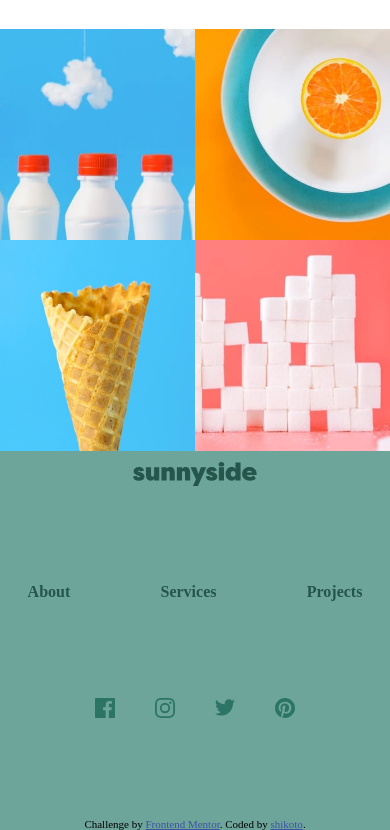
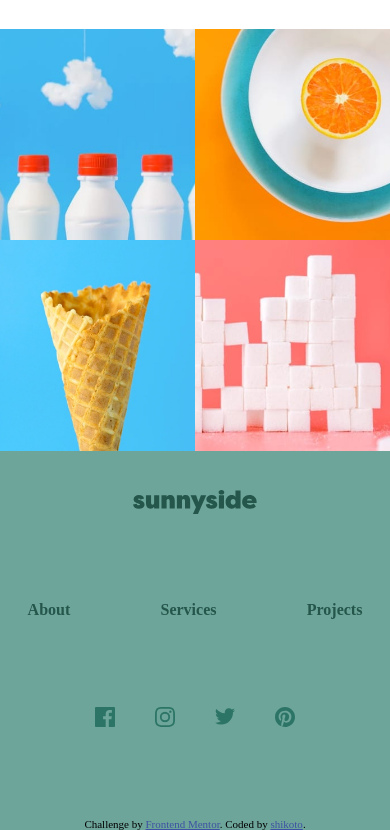
Before and after one commit to shikot0/sunnyside-agency-landing-page-main, a plain HTML site: page index.html in a window 390 px wide. Shown: the part 4867-5697 px from the top of the page. Drawn offline with Linux system fonts and the light colour scheme.

```diff
--- a/style.css
+++ b/style.css
@@ -426,6 +426,9 @@
     #sugar-cubes {
         background: url(images/mobile/image-gallery-sugar-cubes.jpg);
     }
+    footer {
+        padding: 10% 0 0 0;
+    }
     #footer-links {
         width: 100%;
         justify-content: space-around;
```
